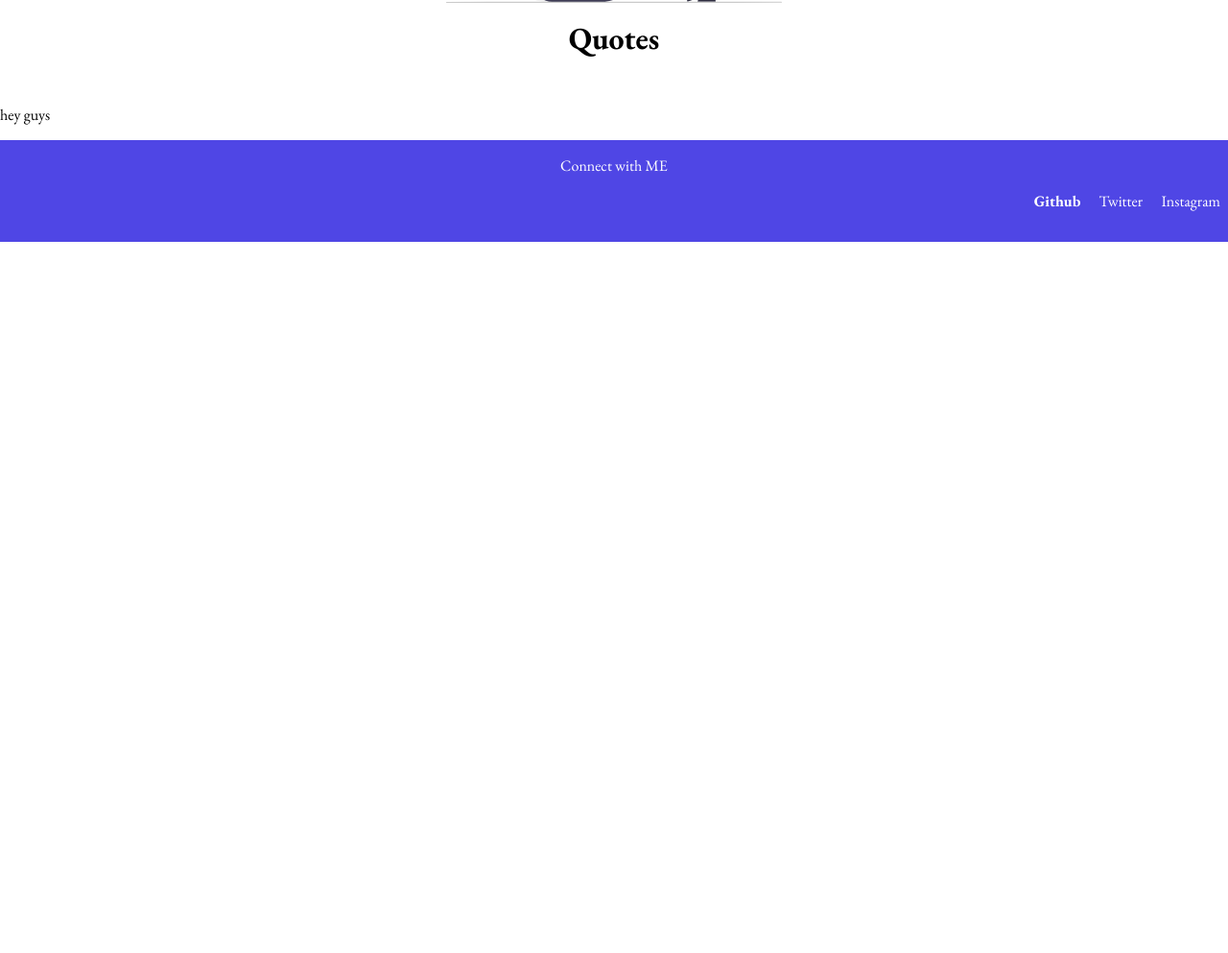
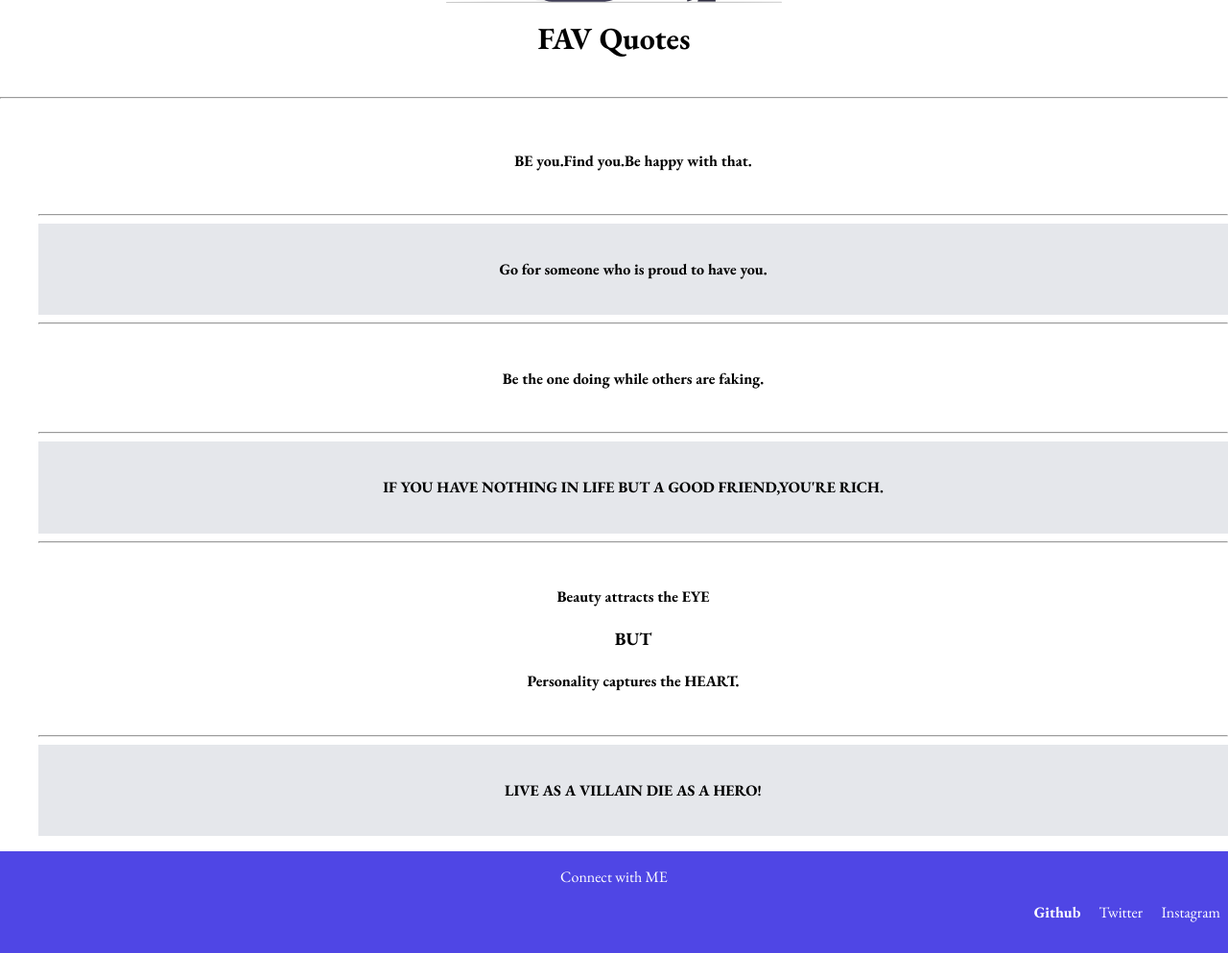
Before and after one commit to PonnamMadhu/MYPORTFOLIO, a plain HTML site: page quotes.html in a window 1280 px wide. Shown: the part 400-1393 px from the top of the page at 96% size. Before the commit the page ends 800 px from the top, so only its background shows below. Drawn offline with nearby package versions, Linux system fonts and the light colour scheme.

Commit message:
Update:portofolio website ready

```diff
--- a/quotes.html
+++ b/quotes.html
@@ -25,9 +25,55 @@
     </nav>
     <header class="hero">
         <img class="hero-image" src="images/quotesimage.svg" alt="">
-        <h1 class="hero-heading container-center">Quotes</h1>
+        <h1 class="hero-heading container-center">FAV Quotes</h1>
     </header>
-    <p>hey guys</p>
+    <hr>
+   <ul>
+       <li class="subs1 bullets">
+           <h4>
+               BE you.Find you.Be happy with that.
+           </h4>
+
+       </li>
+       <hr>
+       <li class="subs2 bullets">
+        <div>
+            <h4>Go for someone who is proud to have you.</h4>
+        </div>
+
+    </li>
+    <hr>
+    <li class="subs1 bullets">
+        <div>
+            <h4>Be the one doing while others are faking.</h4>
+        </div>
+
+    </li>
+    <hr>
+    <li class="subs2 bullets">
+
+            <h4>IF YOU HAVE NOTHING IN LIFE BUT A GOOD FRIEND,YOU'RE RICH.</h4>
+
+
+    </li>
+    <hr>
+    <li class="subs1 bullets">
+        <div>
+            <h4>Beauty attracts the EYE </h4>
+                          <h3>BUT</h3>
+                <h4>Personality captures the HEART.
+            </h4>
+        </div>
+
+    </li>
+    <hr>
+       <li class="subs2 bullets">
+           <div>
+               <h4>LIVE AS A VILLAIN DIE AS A HERO!</h4>
+           </div>
+
+       </li>
+   </ul>
     <footer class="footer">
         <div class="footer-header">Connect with ME</div>
         <ul class="social-links bullets">
--- a/styles.css
+++ b/styles.css
@@ -28,11 +28,11 @@ body{
 
     background-color:blue;
     border-radius: 0.3rem;
-    color: white;
+    color:white;
     font-weight: bold
 }
 .secondary-link{
-    color: blue;
+    color:blue;
     border-radius: 0.5rem;
     border: 1px solid blue;
     font-weight: bold
@@ -40,7 +40,7 @@ body{
 .list-inline{
     display: inline;
     padding: 0rem 0.5rem;
-    color: white;
+    color:white;
 
 }
 .bullets{
```
Also changed, not shown: projects.html (+10 -2 lines).
